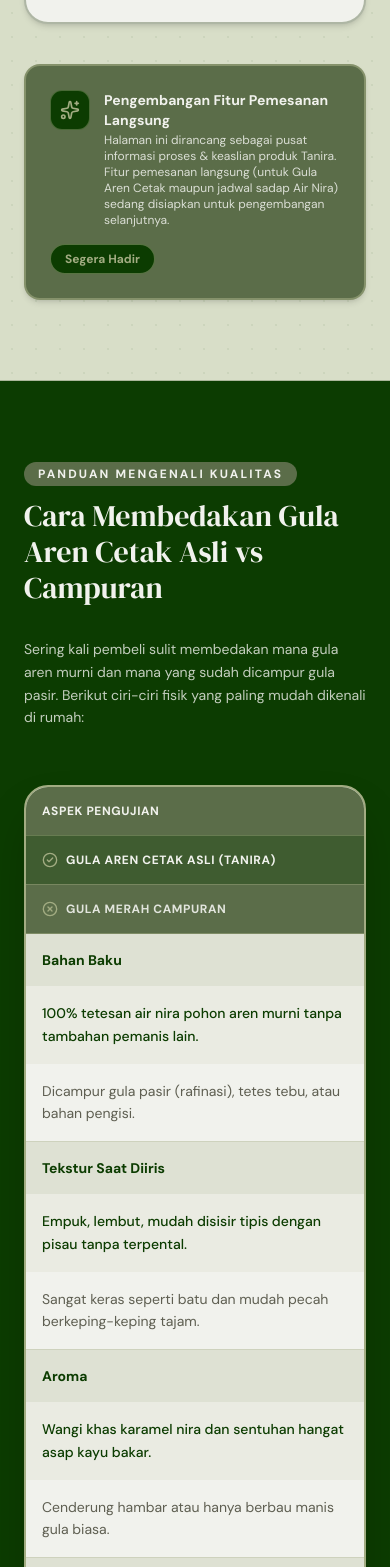
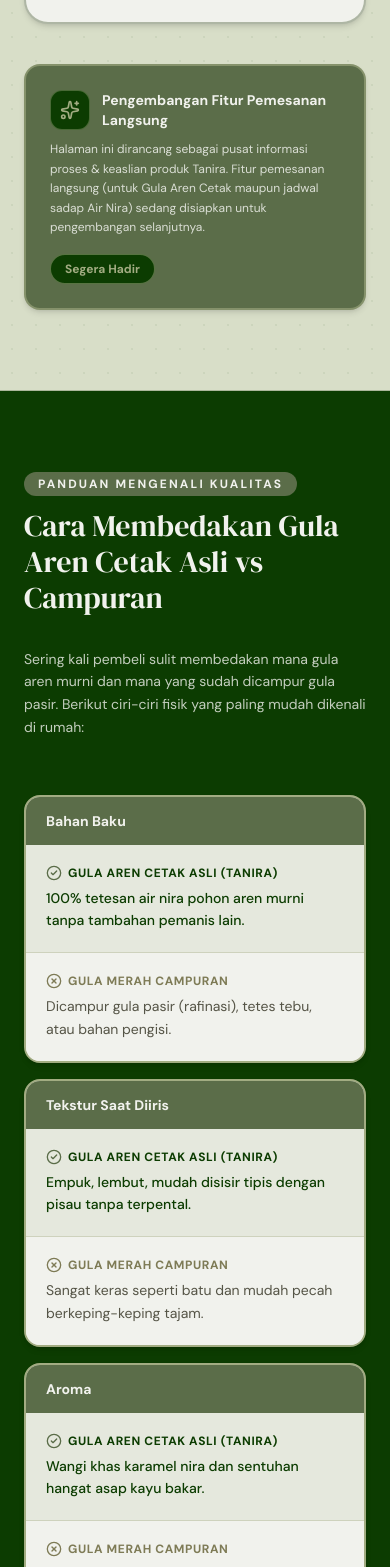
Before and after one commit to irmatiara/tanira, a Next.js app: page / in a window 390 px wide. Shown: the part 9759-11326 px from the top of the page. Built offline with nearby package versions, Linux system fonts and the light colour scheme.

Commit message:
perbaikan tampilan

```diff
--- a/src/app/page.tsx
+++ b/src/app/page.tsx
@@ -617,21 +617,21 @@ export default function TaniraLandingPage() {
             {/* Future Online Ordering Notice Banner */}
             {!ORDERING_CONFIG.enableDirectOrder && (
               <div className="mt-10 bg-moss text-mist rounded-2xl p-6 border-2 border-sage/60 shadow-md flex flex-col sm:flex-row items-start sm:items-center justify-between gap-4">
-                <div className="flex items-start gap-3.5">
+                <div className="space-y-2.5">
+                  <div className="flex items-center gap-3">
                     <div className="w-10 h-10 rounded-xl bg-forest border border-sage/40 flex items-center justify-center shrink-0 text-sage">
                       <Sparkles className="w-5 h-5" />
                     </div>
-                  <div>
-                    <h4 className="text-sm font-bold text-mist">
+                    <h4 className="text-sm sm:text-base font-bold text-mist">
                       Pengembangan Fitur Pemesanan Langsung
                     </h4>
-                    <p className="text-xs sm:text-sm text-mist/85 mt-0.5">
+                  </div>
+                  <p className="text-xs sm:text-sm text-mist/85 leading-relaxed">
                     Halaman ini dirancang sebagai pusat informasi proses &
                     keaslian produk Tanira. Fitur pemesanan langsung (untuk
                     Gula Aren Cetak maupun jadwal sadap Air Nira) sedang
                     disiapkan untuk pengembangan selanjutnya.
                   </p>
-                  </div>
                 </div>
                 <span className="shrink-0 px-3.5 py-1.5 rounded-full text-xs font-bold bg-forest text-sage border border-sage/50">
                   Segera Hadir
@@ -663,35 +663,50 @@ export default function TaniraLandingPage() {
               </p>
             </div>
 
-            <div className="bg-mist text-earth rounded-3xl overflow-hidden border-2 border-sage shadow-2xl">
-              <div className="grid grid-cols-1 md:grid-cols-12 bg-moss text-mist border-b border-sage/50 text-xs font-bold uppercase tracking-wider">
-                <div className="p-4 sm:p-6 md:col-span-3 text-mist">
+            <div className="md:bg-mist md:text-earth md:rounded-3xl md:overflow-hidden md:border-2 md:border-sage md:shadow-2xl">
+              {/* Desktop Table Header (Hidden on Mobile) */}
+              <div className="hidden md:grid md:grid-cols-12 bg-moss text-mist border-b border-sage/50 text-xs font-bold uppercase tracking-wider">
+                <div className="p-6 md:col-span-3 text-mist">
                   Aspek Pengujian
                 </div>
-                <div className="p-4 sm:p-6 md:col-span-5 text-mist bg-forest/35 border-t md:border-t-0 md:border-l border-sage/40 flex items-center gap-2">
+                <div className="p-6 md:col-span-5 text-mist bg-forest/35 border-l border-sage/40 flex items-center gap-2">
                   <CheckCircle2 className="w-4 h-4 text-sage shrink-0" />
                   <span>Gula Aren Cetak Asli (Tanira)</span>
                 </div>
-                <div className="p-4 sm:p-6 md:col-span-4 text-mist/90 border-t md:border-t-0 md:border-l border-sage/40 flex items-center gap-2">
+                <div className="p-6 md:col-span-4 text-mist/90 border-l border-sage/40 flex items-center gap-2">
                   <XCircle className="w-4 h-4 text-sage shrink-0" />
                   <span>Gula Merah Campuran</span>
                 </div>
               </div>
 
-              <div className="divide-y divide-sage/45">
+              {/* Rows: Stacked Cards on Mobile, Table Rows on Desktop */}
+              <div className="space-y-4 md:space-y-0 md:divide-y md:divide-sage/45">
                 {COMPARISON_ROWS.map((row) => (
                   <div
                     key={row.aspect}
-                    className="grid grid-cols-1 md:grid-cols-12 text-sm sm:text-base"
+                    className="bg-mist text-earth rounded-2xl md:rounded-none overflow-hidden border-2 border-sage md:border-0 shadow-md md:shadow-none grid grid-cols-1 md:grid-cols-12 text-sm sm:text-base"
                   >
-                    <div className="p-4 sm:p-6 md:col-span-3 font-bold text-forest bg-sage/25">
+                    {/* Aspect Title */}
+                    <div className="px-5 py-3.5 sm:p-6 md:col-span-3 font-bold text-mist md:text-forest bg-moss md:bg-sage/25 flex items-center">
                       {row.aspect}
                     </div>
-                    <div className="p-4 sm:p-6 md:col-span-5 text-forest font-medium bg-sage/10 md:border-l border-sage/45 leading-relaxed">
-                      {row.authenticAren}
+
+                    {/* Authentic Aren Cell */}
+                    <div className="p-5 sm:p-6 md:col-span-5 text-forest font-medium bg-sage/15 md:bg-sage/10 md:border-l border-sage/45 leading-relaxed space-y-1.5">
+                      <div className="flex md:hidden items-center gap-1.5 text-xs font-bold uppercase tracking-wider text-forest">
+                        <CheckCircle2 className="w-4 h-4 text-moss shrink-0" />
+                        <span>Gula Aren Cetak Asli (Tanira)</span>
                       </div>
-                    <div className="p-4 sm:p-6 md:col-span-4 text-earth/75 bg-mist md:border-l border-sage/45 leading-relaxed">
-                      {row.mixedSugar}
+                      <p>{row.authenticAren}</p>
+                    </div>
+
+                    {/* Mixed Sugar Cell */}
+                    <div className="p-5 sm:p-6 md:col-span-4 text-earth/80 bg-mist border-t md:border-t-0 md:border-l border-sage/45 leading-relaxed space-y-1.5">
+                      <div className="flex md:hidden items-center gap-1.5 text-xs font-bold uppercase tracking-wider text-olive">
+                        <XCircle className="w-4 h-4 text-olive shrink-0" />
+                        <span>Gula Merah Campuran</span>
+                      </div>
+                      <p>{row.mixedSugar}</p>
                     </div>
                   </div>
                 ))}
@@ -851,7 +866,7 @@ export default function TaniraLandingPage() {
       {/* FOOTER - Deep Forest Canopy */}
       <footer className="bg-forest text-mist border-t-2 border-moss pt-12 pb-8">
         <div className="w-full max-w-7xl mx-auto px-6 lg:px-12">
-          <div className="flex flex-col md:flex-row items-start md:items-center justify-between gap-8 pb-10 border-b border-moss/60">
+          <div className="flex flex-col md:flex-row items-start md:items-center justify-between gap-8 pb-5 border-b border-moss/60">
             {/* Column 1: Brand Identity (Left) */}
             <div className="space-y-4 max-w-md">
               <div className="flex items-center gap-4">
@@ -909,12 +924,9 @@ export default function TaniraLandingPage() {
             </div>
           </div>
 
-          <div className="pt-6 flex flex-col sm:flex-row items-center justify-between gap-4 text-xs text-mist/75">
+          <div className="pt-6 flex flex-col sm:flex-row items-center justify-center gap-4 text-xs text-mist/75">
             <p>
               © {new Date().getFullYear()} TANIRA - Tunas Alam Nira Asli.
-            </p>
-            <p className="font-semibold text-sage">
-              100% Nira Aren Murni • Tanpa Pengawet • Olahan Tradisional
             </p>
           </div>
         </div>
```
Lines whose indentation alone changed are shown as unchanged.
